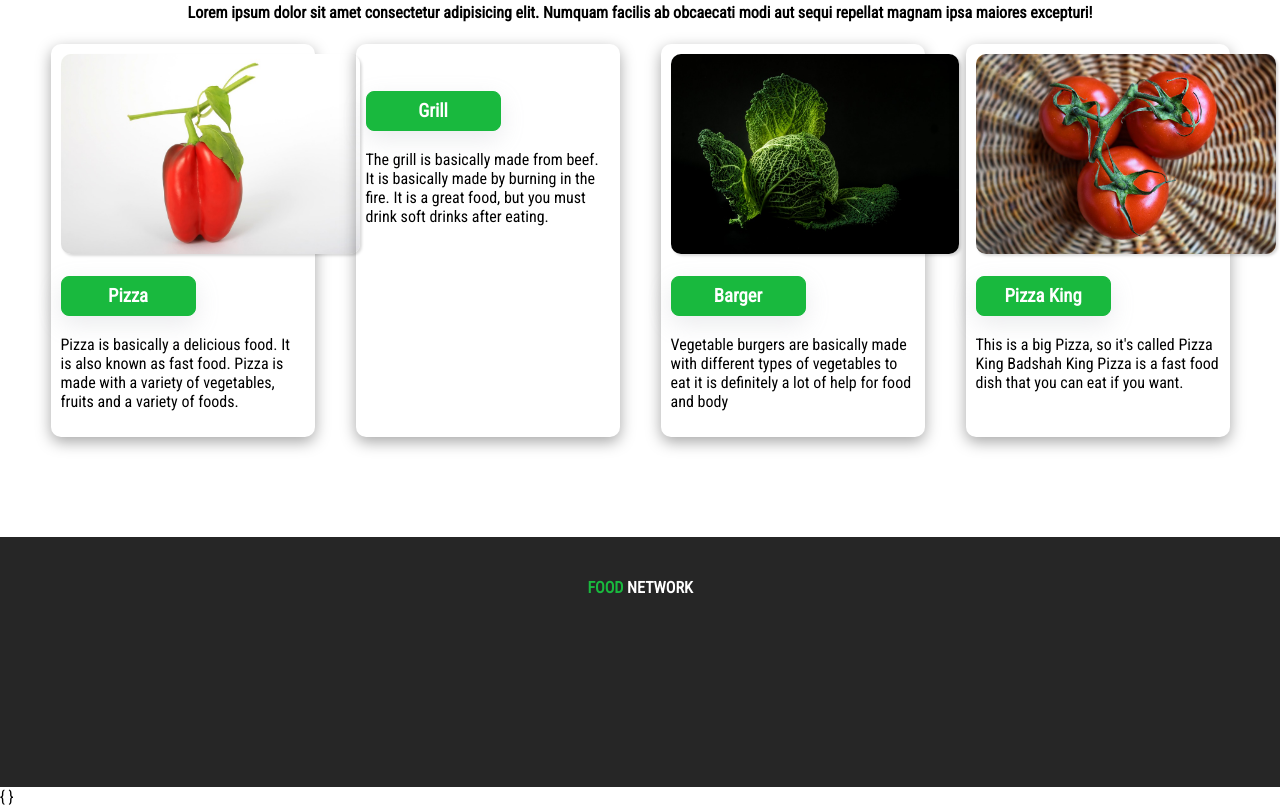
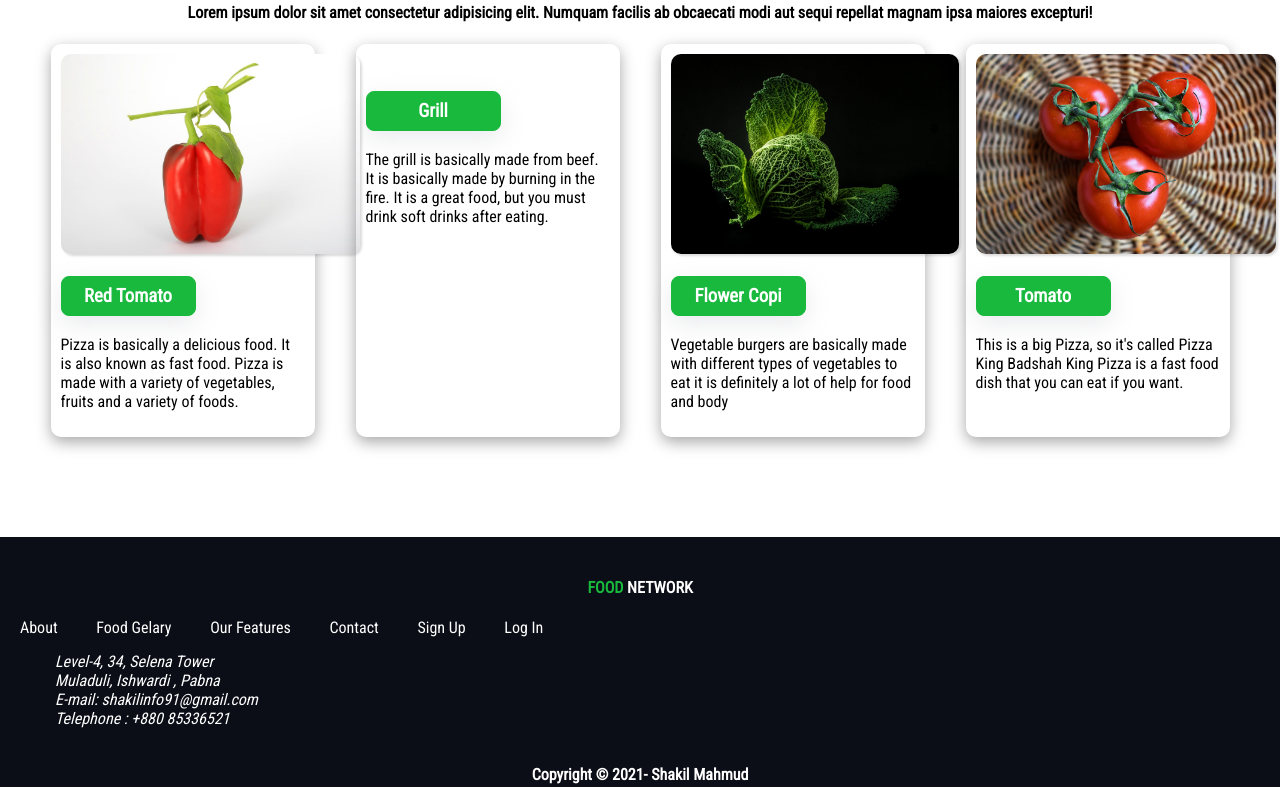
Before and after one commit to md-shakil-hosen/food-network, a plain HTML site: page index.html in a window 1280 px wide. Shown: the part 2156-2962 px from the top of the page. Drawn offline with Linux system fonts and the light colour scheme.

Commit message:
added all file

```diff
--- a/index.html
+++ b/index.html
@@ -24,7 +24,7 @@
                     the right food and keeping fit, your body will be strong and help you to cope with stress and also
                     fight illness. Eating well and exercising often when you're a teenager will also help you stay in
                     good health later in life.</p>
-                <a class="btn-order" href="#" target="_blank">Order Food</a>
+                <a class="btn-order" href="https://www.foodpanda.com.bd/" target="_blank">Order Food</a>
             </div>
             <div class="food-man-img">
                 <img src="images/Food-man.png" alt="Food Man">
@@ -47,7 +47,7 @@
                     also includes pizza, burgers Other items. I have been working mainly in McDonald’s. I have almost
                     10 years expriances in this fild. If you learn cooking , Conract with me . I will definitely help
                     you to cook and teach me food . Thank you </p>
-                <a class="btn-order" href="#">Contact Me</a>
+                <a class="btn-order" href="https://www.linkedin.com/in/md-shakil-hosen-832047175/">Contact Me</a>
             </div>
     </section>
     <!--==Food racipi area Start== -->
@@ -91,7 +91,7 @@
             <h2>Documantation</h2>
             <h4>For those who come out of the country and are looking for halal food, we have here all kinds of halal
                 food, rice, fish and much more so to know about....</h4>
-            <a class="btn-order" href="#">Learn more..</a>
+            <a class="btn-order" href="https://www.britannica.com/topic/food">Learn more..</a>
     </section>
     <!--==  Food Gelary Section Start==-->
     <section id="vegetables-box-menu">
@@ -104,7 +104,7 @@
         <div class="flex-box-menu">
             <div class="vegetables-blog" id="box-one-margin">
                 <img src="images/bell-pepper-1239424_960_720.jpg" alt="">
-                <h3>Pizza</h3>
+                <h3>Red Tomato</h3>
                 <p>Pizza is basically a delicious food. It is also known as fast food. Pizza is made with a variety of
                     vegetables, fruits and a variety of foods.</p>
             </div>
@@ -116,13 +116,13 @@
             </div>
             <div class="vegetables-blog">
                 <img src="images/v1.jpg" alt="">
-                <h3>Barger</h3>
+                <h3>Flower Copi</h3>
                 <p>Vegetable burgers are basically made with different types of vegetables to eat it is definitely a lot
                     of help for food and body</p>
             </div>
             <div class="vegetables-blog">
                 <img src="images/tomato-3520004_960_720.jpg" alt="">
-                <h3>Pizza King</h3>
+                <h3>Tomato</h3>
                 <p>This is a big Pizza, so it's called Pizza King Badshah King Pizza is a fast food dish that you can
                     eat if you want.</p>
             </div>
@@ -132,15 +132,23 @@
         <div class="footer">
             <h4><span style="color:#19b93e;">FOOD</span> NETWORK</h4>
         </div>
+        <div class="link-btn">
+            <a href="https://github.com/md-shakil-hosen/food-network">About</a>
+            <a href="">Food Gelary</a>
+            <a href="">Our Features</a>
+            <a href="">Contact</a>
+            <a href="">Sign Up</a>
+            <a href="">Log In</a>
+        </div>
+        <address class="address">
+            Level-4, 34, Selena Tower <br>
+            Muladuli, Ishwardi , Pabna <br>
+            E-mail: shakilinfo91@gmail.com <br>
+            Telephone : +880 85336521
+
+        </address>
+        <h4 style="text-align: center; color: white;">Copyright © 2021- Shakil Mahmud</h4>
     </section>
 </body>
 
 </html>
-
-
-
-
-
-{
-
-}
--- a/style.css
+++ b/style.css
@@ -11,6 +11,7 @@ h1{
 }
 h2{
     font-size: 35px;
+    font-weight: bolder;
 }
 h3{
     border: 1px solid #19b93e;
@@ -127,7 +128,7 @@ h3{
 }
 #footer-container{
     height: 250px;
-    background-color: #262626;
+    background-color:#0b0e17;
     margin-top: 30px;
 }
 .footer{
@@ -165,3 +166,15 @@ padding: 30px;
     color: white;
     box-shadow: rgba(149, 157, 165, 0.2) 0px 8px 24px;
 }
+.link-btn  a{
+    text-decoration: none;
+    padding: 8px 15px;
+    margin-left: 5px;
+    color: white;
+    text-align: center;
+}
+.address{
+    color: white;
+    padding: 15px;
+    margin-left: 40px;
+}
```
